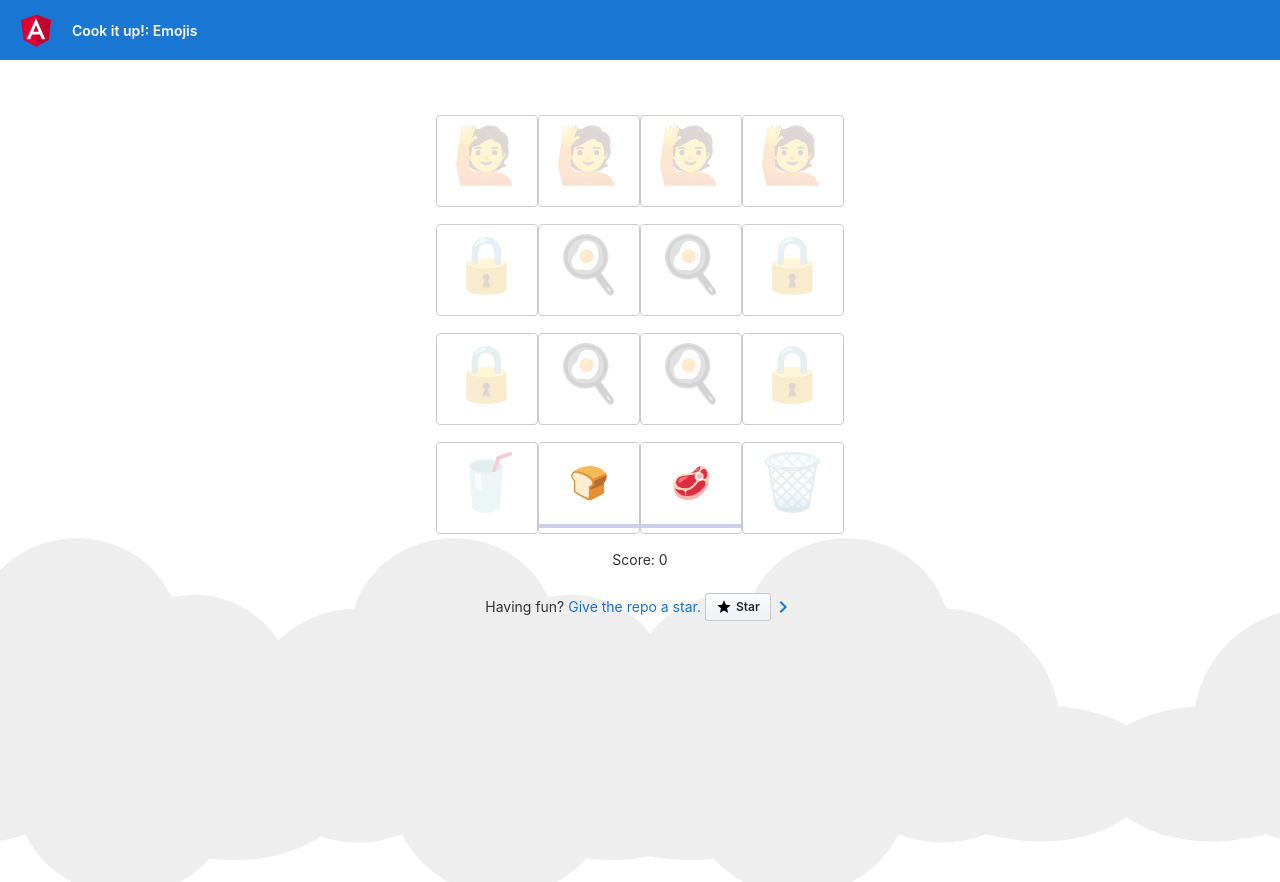
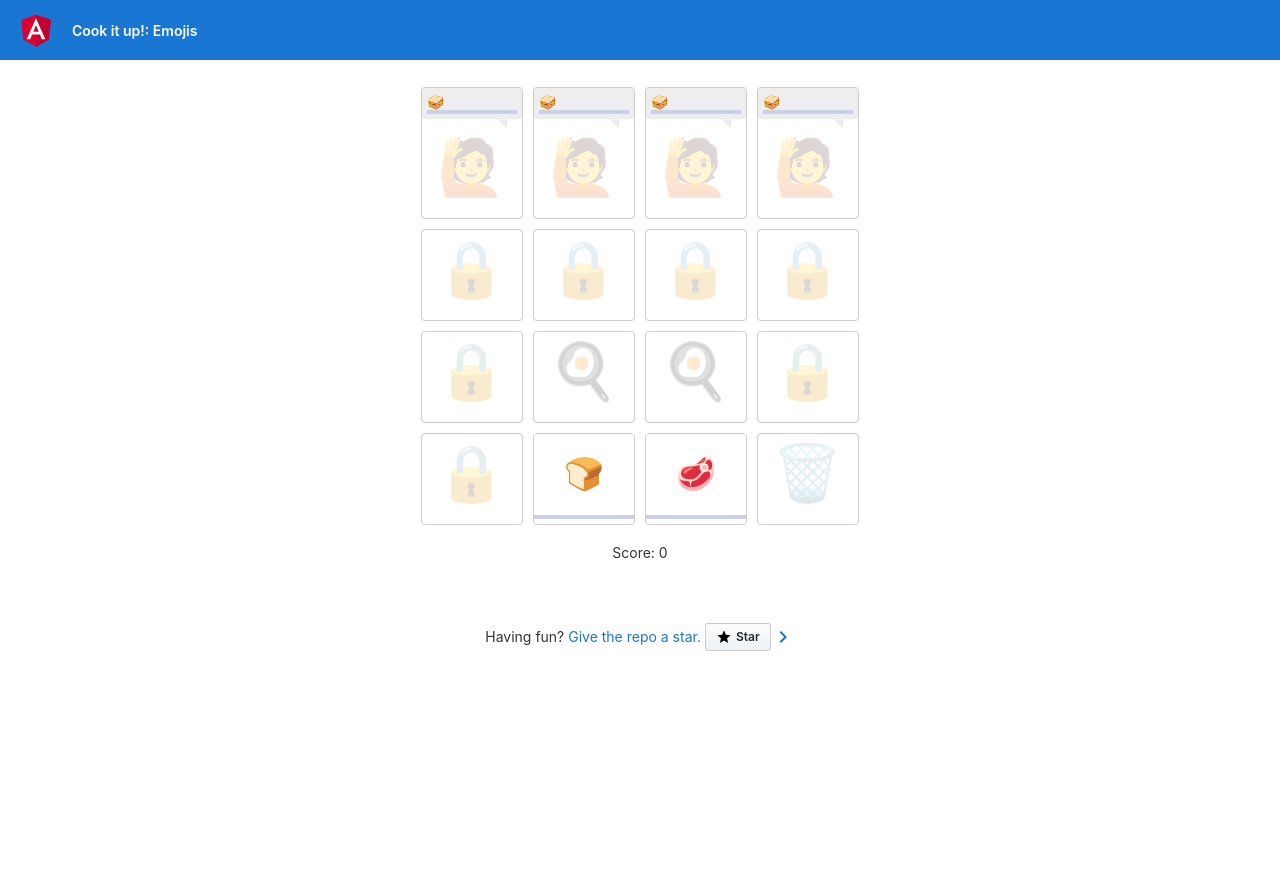
Before and after one commit to sslopek/cook-it-up-emojis, an Angular app: page / in a window 1280 px wide. Built offline with nearby package versions, Linux system fonts and the light colour scheme.

Commit message:
clean up css

```diff
--- a/src/app/app.component.css
+++ b/src/app/app.component.css
@@ -5,23 +5,6 @@
     box-sizing: border-box;
     -webkit-font-smoothing: antialiased;
     -moz-osx-font-smoothing: grayscale;
-  }
-
-  h1,
-  h2,
-  h3,
-  h4,
-  h5,
-  h6 {
-    margin: 8px 0;
-  }
-
-  p {
-    margin: 0;
-  }
-
-  .spacer {
-    flex: 1;
   }
 
   .toolbar {
@@ -41,15 +24,6 @@
     margin: 0 16px;
   }
 
-  .toolbar #twitter-logo {
-    height: 40px;
-    margin: 0 16px;
-  }
-
-  .toolbar #twitter-logo:hover {
-    opacity: 0.8;
-  }
-
   .content {
     display: flex;
     margin: 82px auto 32px;
@@ -57,78 +31,6 @@
     max-width: 960px;
     flex-direction: column;
     align-items: center;
-  }
-
-  svg.material-icons {
-    height: 24px;
-    width: auto;
-  }
-
-  svg.material-icons:not(:last-child) {
-    margin-right: 8px;
-  }
-
-  .card svg.material-icons path {
-    fill: #888;
-  }
-
-  .card-container {
-    display: flex;
-    flex-wrap: wrap;
-    justify-content: center;
-    margin-top: 16px;
-  }
-
-  .card {
-    border-radius: 4px;
-    border: 1px solid #eee;
-    background-color: #fafafa;
-    height: 40px;
-    width: 200px;
-    margin: 0 8px 16px;
-    padding: 16px;
-    display: flex;
-    flex-direction: row;
-    justify-content: center;
-    align-items: center;
-    transition: all 0.2s ease-in-out;
-    line-height: 24px;
-  }
-
-  .card-container .card:not(:last-child) {
-    margin-right: 0;
-  }
-
-  .card.card-small {
-    height: 16px;
-    width: 168px;
-  }
-
-  .card-container .card:not(.highlight-card) {
-    cursor: pointer;
-  }
-
-  .card-container .card:not(.highlight-card):hover {
-    transform: translateY(-3px);
-    box-shadow: 0 4px 17px rgba(0, 0, 0, 0.35);
-  }
-
-  .card-container .card:not(.highlight-card):hover .material-icons path {
-    fill: rgb(105, 103, 103);
-  }
-
-  .card.highlight-card {
-    background-color: #1976d2;
-    color: white;
-    font-weight: 600;
-    border: none;
-    width: auto;
-    min-width: 30%;
-    position: relative;
-  }
-
-  .card.card.highlight-card span {
-    margin-left: 60px;
   }
 
   a,
@@ -143,7 +45,7 @@
   }
 
   footer {
-    margin-top: 8px;
+    margin-top: 48px;
     display: flex;
     align-items: center;
     line-height: 20px;
@@ -180,49 +82,15 @@
     margin-right: 4px;
   }
 
-  svg#clouds {
-    position: fixed;
-    bottom: -160px;
-    left: -230px;
-    z-index: -10;
-    width: 1920px;
-  }
-
-
-  /* Responsive Styles */
-  @media screen and (max-width: 767px) {
-
-    .card-container > *:not(.circle-link) ,
-    .terminal {
-      width: 100%;
-    }
-
-    .card:not(.highlight-card) {
-      height: 16px;
-      margin: 8px 0;
-    }
-
-    .card.highlight-card span {
-      margin-left: 72px;
-    }
-
-    svg#rocket-smoke {
-      right: 120px;
-      transform: rotate(-5deg);
-    }
-  }
-
-  @media screen and (max-width: 575px) {
-    svg#rocket-smoke {
-      display: none;
-      visibility: hidden;
-    }
-  }
-
 
 
 
 
   app-ui-serve-station{
-    padding: 0 10px;
+    padding: 5px 5px;
   }
+
+  .station-row
+  {
+    display: flex;
+  }
--- a/src/app/app.component.html
+++ b/src/app/app.component.html
@@ -1,4 +1,3 @@
-
 <!-- Toolbar -->
 <div class="toolbar" role="banner">
   <img
@@ -11,19 +10,14 @@
 
 <div class="content" role="main">
 
-
-
   <!-- Game Screen -->
-  <div class="card-container gamearea">
-    <div *ngFor="let stationrow of stations">
+  <div class="gamearea">
+    <div class="station-row" *ngFor="let stationrow of stations">
       <app-ui-serve-station *ngFor="let station of stationrow" [serveStation]="station" [allStationsIds]="getStationsIds()"></app-ui-serve-station>
     </div>
   </div>
 
   <p>Score: {{getScore()}}</p>
-
-
-  <p><br/></p>
 
   <!-- Footer -->
   <footer>
@@ -39,13 +33,7 @@
       </a>
   </footer>
 
-  <svg id="clouds" alt="Gray Clouds Background" xmlns="http://www.w3.org/2000/svg" width="2611.084" height="485.677" viewBox="0 0 2611.084 485.677">
-    <path id="Path_39" data-name="Path 39" d="M2379.709,863.793c10-93-77-171-168-149-52-114-225-105-264,15-75,3-140,59-152,133-30,2.83-66.725,9.829-93.5,26.25-26.771-16.421-63.5-23.42-93.5-26.25-12-74-77-130-152-133-39-120-212-129-264-15-54.084-13.075-106.753,9.173-138.488,48.9-31.734-39.726-84.4-61.974-138.487-48.9-52-114-225-105-264,15a162.027,162.027,0,0,0-103.147,43.044c-30.633-45.365-87.1-72.091-145.206-58.044-52-114-225-105-264,15-75,3-140,59-152,133-53,5-127,23-130,83-2,42,35,72,70,86,49,20,106,18,157,5a165.625,165.625,0,0,0,120,0c47,94,178,113,251,33,61.112,8.015,113.854-5.72,150.492-29.764a165.62,165.62,0,0,0,110.861-3.236c47,94,178,113,251,33,31.385,4.116,60.563,2.495,86.487-3.311,25.924,5.806,55.1,7.427,86.488,3.311,73,80,204,61,251-33a165.625,165.625,0,0,0,120,0c51,13,108,15,157-5a147.188,147.188,0,0,0,33.5-18.694,147.217,147.217,0,0,0,33.5,18.694c49,20,106,18,157,5a165.625,165.625,0,0,0,120,0c47,94,178,113,251,33C2446.709,1093.793,2554.709,922.793,2379.709,863.793Z" transform="translate(142.69 -634.312)" fill="#eee"/>
-  </svg>
-
 </div>
 
 
-
-
 <router-outlet></router-outlet>
--- a/src/app/game.service.ts
+++ b/src/app/game.service.ts
@@ -9,15 +9,12 @@ import { ServeStationType, ServeStation } from './servestation';
 })
 export class GameService {
 
-
-  //TODO: swap x and y config after changing CSS to output as rows
   configStationLayout: ServeStationType[][] = [
-    [ServeStationType.Customer,ServeStationType.Locked,ServeStationType.Locked,ServeStationType.Bin_Cup],
-    [ServeStationType.Customer,ServeStationType.Process_Meat,ServeStationType.Process_Meat,ServeStationType.Bin_Bread],
-    [ServeStationType.Customer,ServeStationType.Process_Meat,ServeStationType.Process_Meat,ServeStationType.Bin_Meat],
-    [ServeStationType.Customer,ServeStationType.Locked,ServeStationType.Locked,ServeStationType.Trash]
+    [ServeStationType.Customer,ServeStationType.Customer,ServeStationType.Customer,ServeStationType.Customer],
+    [ServeStationType.Locked,ServeStationType.Locked,ServeStationType.Locked,ServeStationType.Locked],
+    [ServeStationType.Locked,ServeStationType.Process_Meat,ServeStationType.Process_Meat,ServeStationType.Locked],
+    [ServeStationType.Locked,ServeStationType.Bin_Bread,ServeStationType.Bin_Meat,ServeStationType.Trash]
   ];
-
 
   stationMatrix: ServeStation[][] = [];
   private stationIds: string[] = [];
--- a/src/app/ui-serve-item/ui-serve-item.component.css
+++ b/src/app/ui-serve-item/ui-serve-item.component.css
@@ -1,5 +1,6 @@
 .itemicon {
     padding: 20px 10px;
+    user-select: none;
 }
 
 mat-progress-bar {
--- a/src/app/ui-serve-station/ui-serve-station.component.css
+++ b/src/app/ui-serve-station/ui-serve-station.component.css
@@ -2,7 +2,7 @@
     width: 100px;
     max-width: 100%;
     border: solid 1px #ccc;
-    min-height: 90px;
+    height: 90px;
     display: block;
     border-radius: 4px;
     overflow: hidden;
@@ -10,6 +10,7 @@
 }
 
 .station-background{
+  user-select: none;
   position: absolute;
   top: 5px;
   left: 15px;
@@ -59,3 +60,30 @@
 .station-list.cdk-drop-list-dragging .item-box:not(.cdk-drag-placeholder) {
   transition: transform 250ms cubic-bezier(0, 0, 0.2, 1);
 }
+
+
+/* Customer stations */
+.station-customer{
+  height: 130px;
+}
+.station-customer .station-background{
+  top: 45px;
+}
+
+/* Request bubble above customer */
+.customer-request {
+  background: #EEE;
+  border-radius: 4px;
+  margin: 0 auto 12px;
+  padding: 5px;
+  position: relative;
+}
+.customer-request::after {
+  border-left: 20px solid transparent;
+  border-top: 20px solid #EEE;
+  bottom: -10px;
+  content: "";
+  position: absolute;
+  right: 15px;
+  z-index: -1;
+}
--- a/src/app/ui-serve-station/ui-serve-station.component.html
+++ b/src/app/ui-serve-station/ui-serve-station.component.html
@@ -1,9 +1,16 @@
+
+
 <div class="station-list"
+  [class.station-customer]="isCustomer"
   [id]="serveStation.getStationID()"
   [cdkDropListConnectedTo]="allStationsIds"
   [cdkDropListData]="serveStation.currentItems"
   (cdkDropListDropped)="onDrop($event)"
   cdkDropList>
+  <div *ngIf="isCustomer" class="customer-request">🥪
+    <mat-progress-bar value="0"></mat-progress-bar>
+  </div>
+
 
   <div class="station-background">{{serveStation.getEmoji()}}</div>
 
--- a/src/app/ui-serve-station/ui-serve-station.component.ts
+++ b/src/app/ui-serve-station/ui-serve-station.component.ts
@@ -15,12 +15,13 @@ export class UiServeStationComponent implements OnInit {
   serveStation: ServeStation;
   @Input()
   allStationsIds: string[];
-
   connectedStations: string[];
+  isCustomer: boolean = false;
 
   constructor(private gameService: GameService) { }
 
   ngOnInit(): void {
+    this.isCustomer = (this.serveStation.stationType == ServeStationType.Customer);
   }
 
   onDrop(event: CdkDragDrop<ServeItem[]>) {
```
